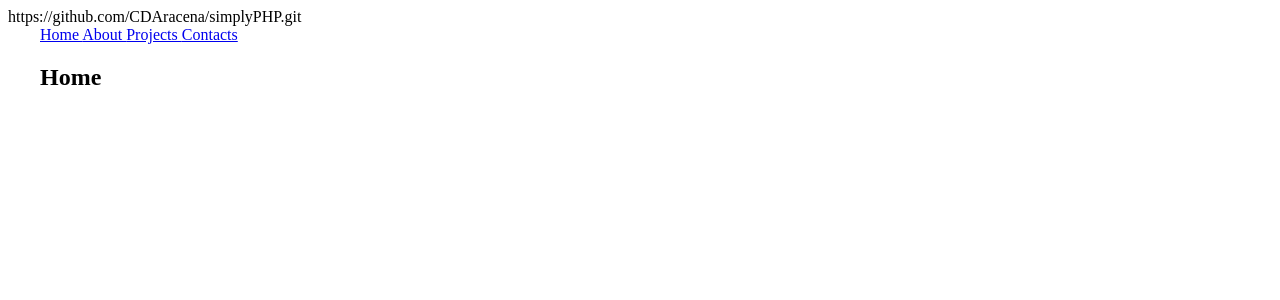
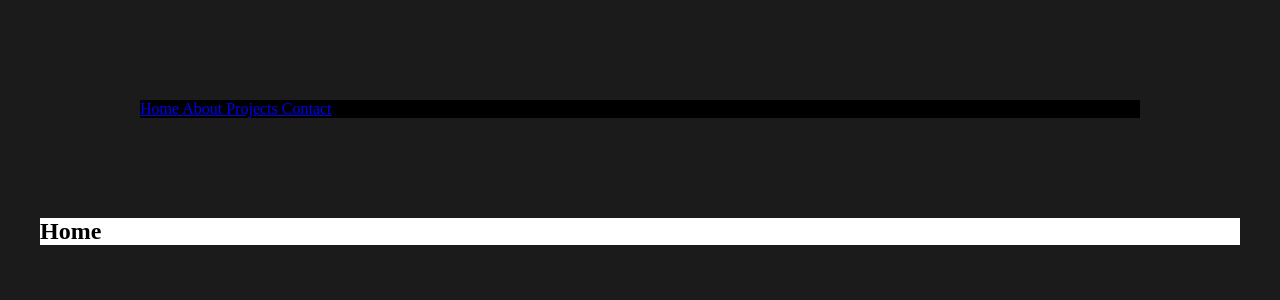
Before and after one commit to CDAracena/simplyPHP, a PHP site: page / in a window 1280 px wide. Shown: the top 300 px of the page. Run offline with PHP 8.4, Linux system fonts and the light colour scheme.

Commit message:
added basic css

```diff
--- a/index.php
+++ b/index.php
@@ -1,35 +1,26 @@
 <!DOCTYPE html>
 <html lang="en" dir="ltr">
   <head>
-    <meta charset="utf-8">https://github.com/CDAracena/simplyPHP.git
-    <title></title>
-    <style>
-    .container {
-      max-width: 1200px;
-      margin: 0 auto;
-
-    };
-
-    .header {
-      margin: 100px;
-    };
-    </style>
+    <meta charset="utf-8">
+    <title>Simple PHP</title>
+      <link rel="stylesheet" href="./styles.css" type="text/css">
   </head>
   <body>
     <div class="container">
     <header>
       <nav>
-        <a href="home.php"> Home </a>
-        <a href="about.php">About </a>
+        <a href="index.php"> Home </a>
+        <a href="about.php"> About </a>
         <a href="projects.php"> Projects </a>
-        <a href="contacts.php"> Contacts </a>
+        <a href="contact"> Contact </a>
       </nav>
 
     </header>
-    <section>
-      <h1> Home </h1>
 
-    </section>
-  </div>
+      <section>
+    <h1 class="home-title"> Home </h1>
+  </section>
+</div>
+
   </body>
 </html>
--- /dev/null
+++ b/styles.css
@@ -0,0 +1,18 @@
+body {
+  background: #1b1b1b;
+}
+
+header {
+  margin: 100px;
+  background: #000;
+  color: white;
+}
+
+.container {
+  max-width: 1200px;
+  margin: 0 auto;
+}
+
+section {
+  background: #fff;
+}
```
